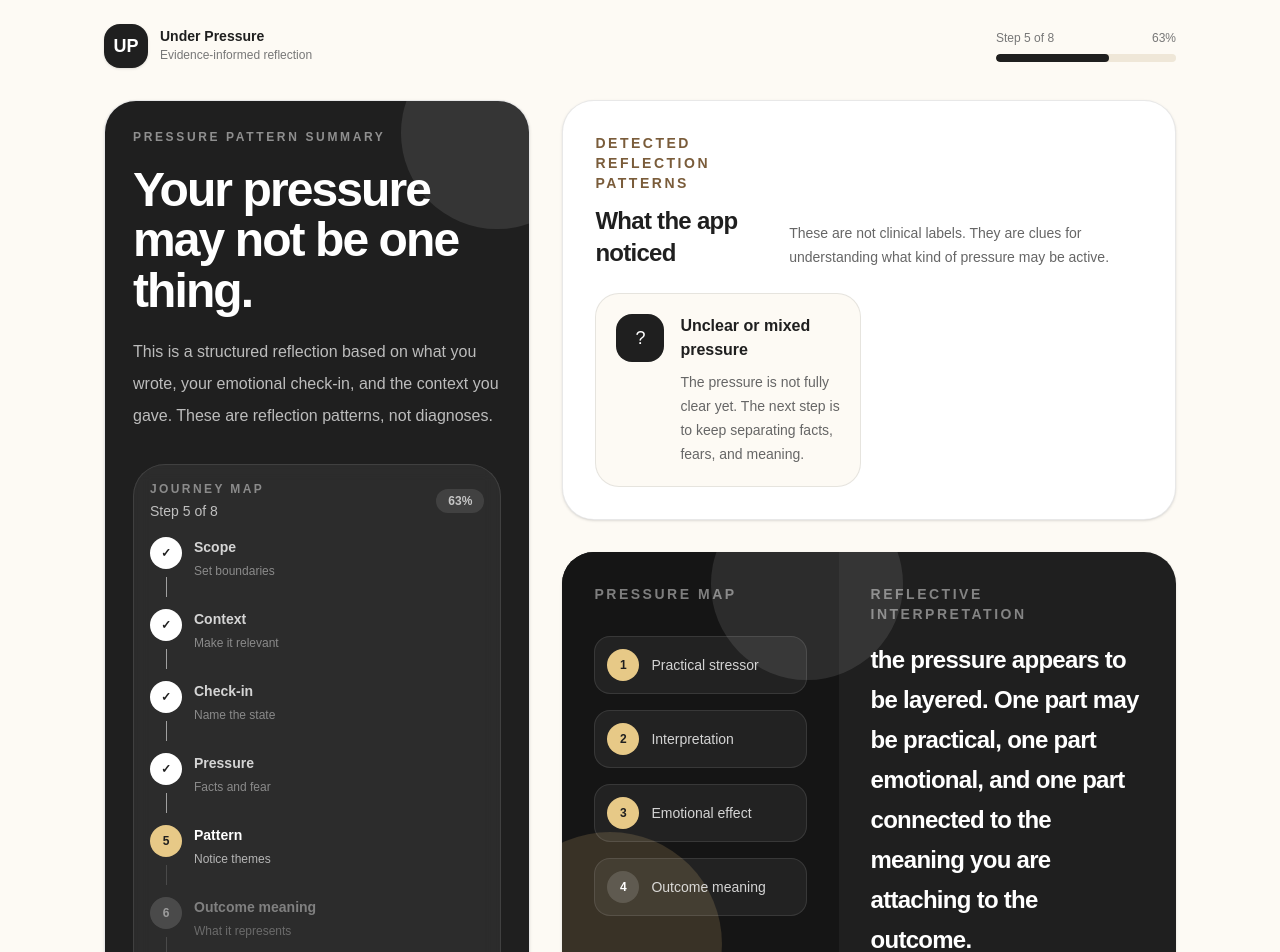
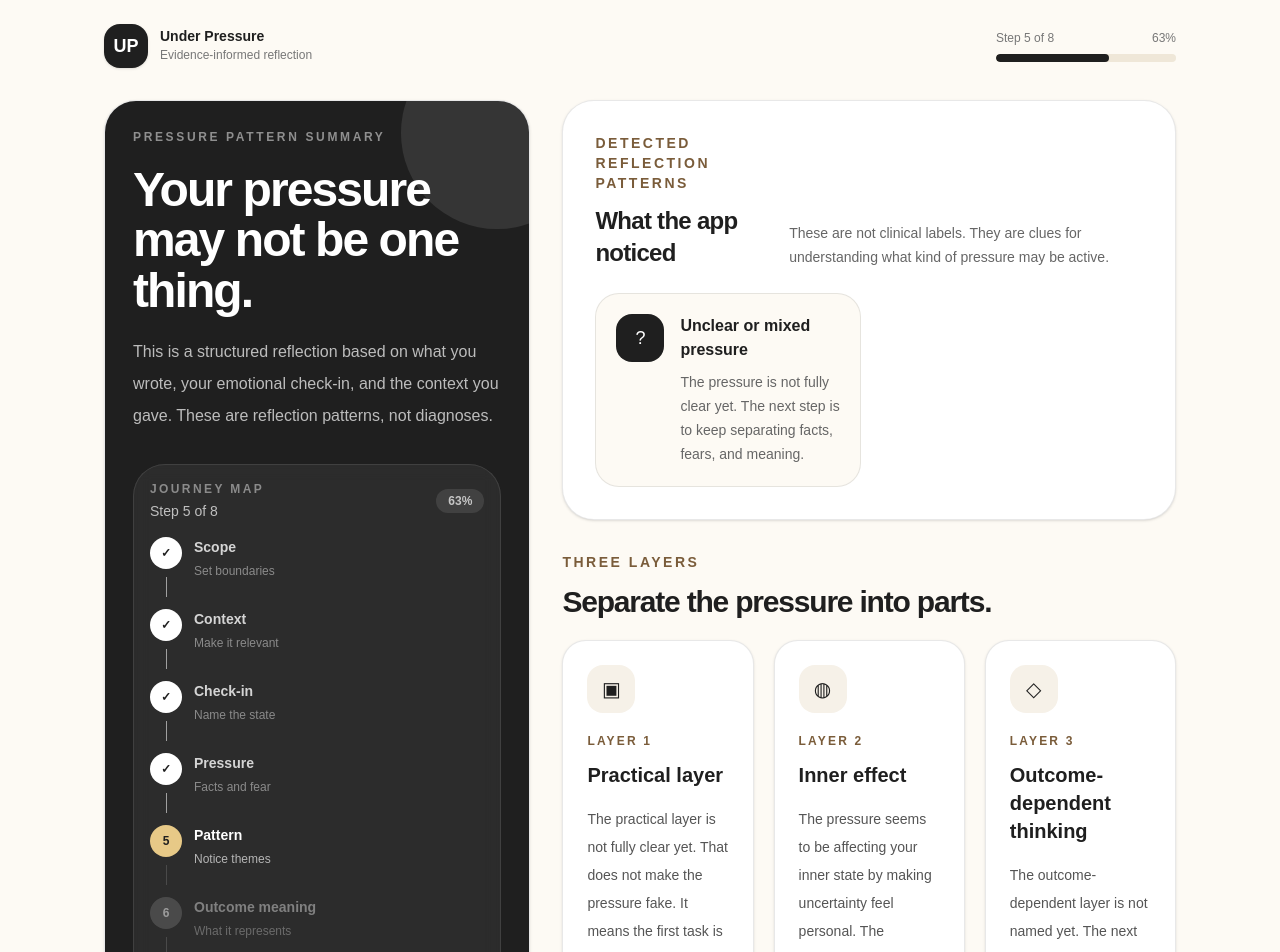
Before and after one commit to diegouriber/under-pressure, a Next.js app: page /summary in a window 1280 px wide. Shown: the top 952 px of the page. Built offline with nearby package versions, Linux system fonts and the light colour scheme.

Commit message:
Fix summary navigation to outcome page

```diff
--- a/app/summary/page.tsx
+++ b/app/summary/page.tsx
@@ -105,38 +105,6 @@ export default function SummaryPage() {
             {analysis.categories.map((category) => (
               <PressurePatternCard key={category} category={category} />
             ))}
-          </div>
-        </section>
-
-        <section className="overflow-hidden rounded-[2rem] bg-[#1f1f1f] text-white shadow-sm">
-          <div className="grid gap-0 md:grid-cols-[0.9fr_1.1fr]">
-            <div className="relative min-h-[260px] bg-[#151515] p-6 md:p-8">
-              <div className="absolute -right-16 -top-16 h-48 w-48 rounded-full bg-white/10" />
-              <div className="absolute -bottom-16 -left-16 h-56 w-56 rounded-full bg-[#c9a66b]/20" />
-
-              <div className="relative z-10">
-                <p className="text-sm font-semibold uppercase tracking-[0.18em] text-white/45">
-                  Pressure map
-                </p>
-
-                <div className="mt-8 space-y-4">
-                  <VisualLayer number="1" label="Practical stressor" active />
-                  <VisualLayer number="2" label="Interpretation" active />
-                  <VisualLayer number="3" label="Emotional effect" active />
-                  <VisualLayer number="4" label="Outcome meaning" />
-                </div>
-              </div>
-            </div>
-
-            <div className="p-6 md:p-8">
-              <p className="text-sm font-semibold uppercase tracking-[0.18em] text-white/45">
-                Reflective interpretation
-              </p>
-
-              <h2 className="mt-4 text-2xl font-semibold leading-10 tracking-[-0.03em]">
-                {analysis.dominantPattern}
-              </h2>
-            </div>
           </div>
         </section>
 
@@ -291,30 +259,6 @@ function LayerCard({
   );
 }
 
-function VisualLayer({
-  number,
-  label,
-  active,
-}: {
-  number: string;
-  label: string;
-  active?: boolean;
-}) {
-  return (
-    <div className="flex items-center gap-3 rounded-2xl border border-white/10 bg-white/[0.06] p-3">
-      <div
-        className={`flex h-8 w-8 items-center justify-center rounded-full text-xs font-semibold ${
-          active ? "bg-[#e7c987] text-[#1f1f1f]" : "bg-white/15 text-white"
-        }`}
-      >
-        {number}
-      </div>
-
-      <p className="text-sm font-medium text-white/80">{label}</p>
-    </div>
-  );
-}
-
 function buildContextSummary(session: UnderPressureSession) {
   const parts = [];
 
```
